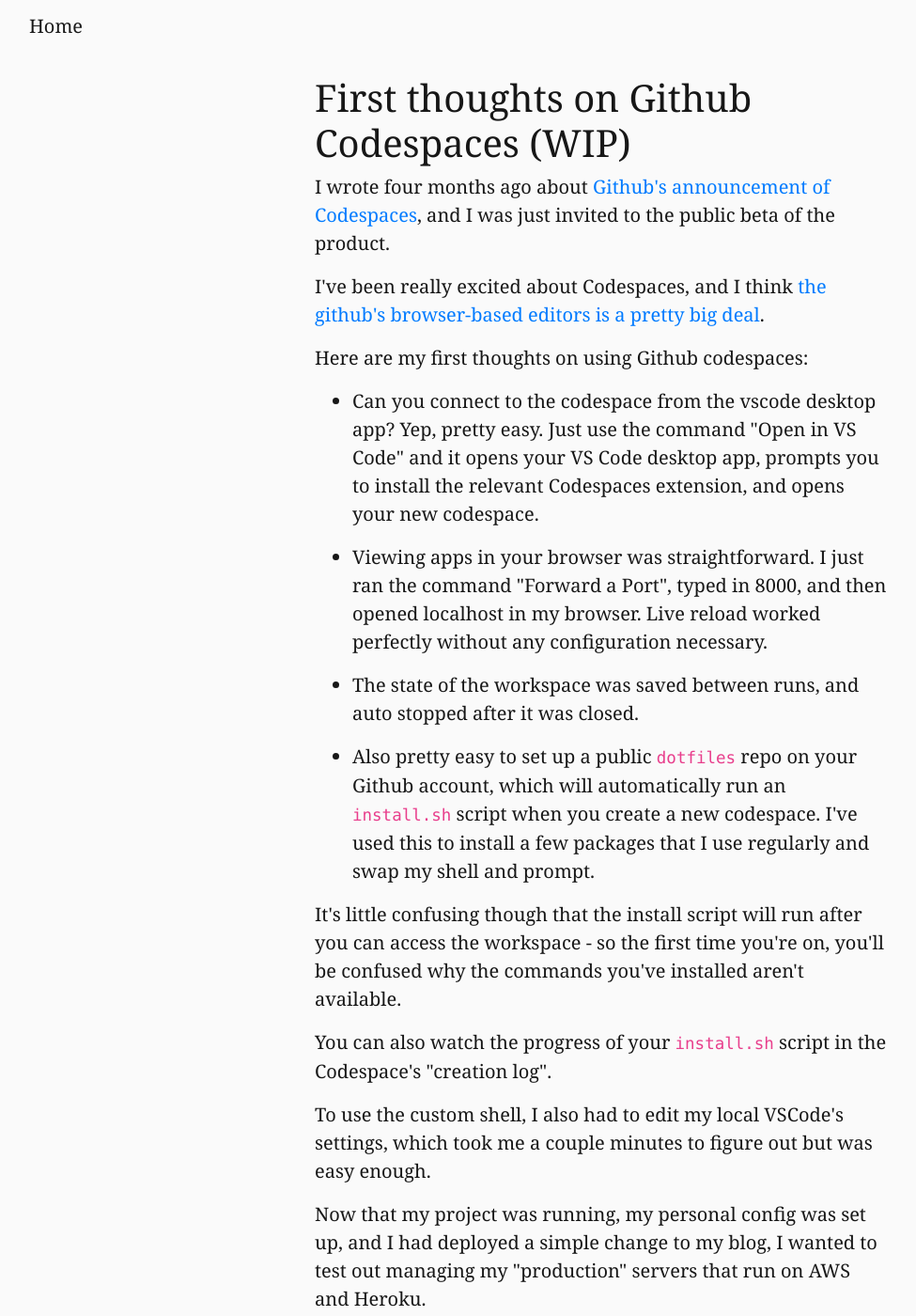
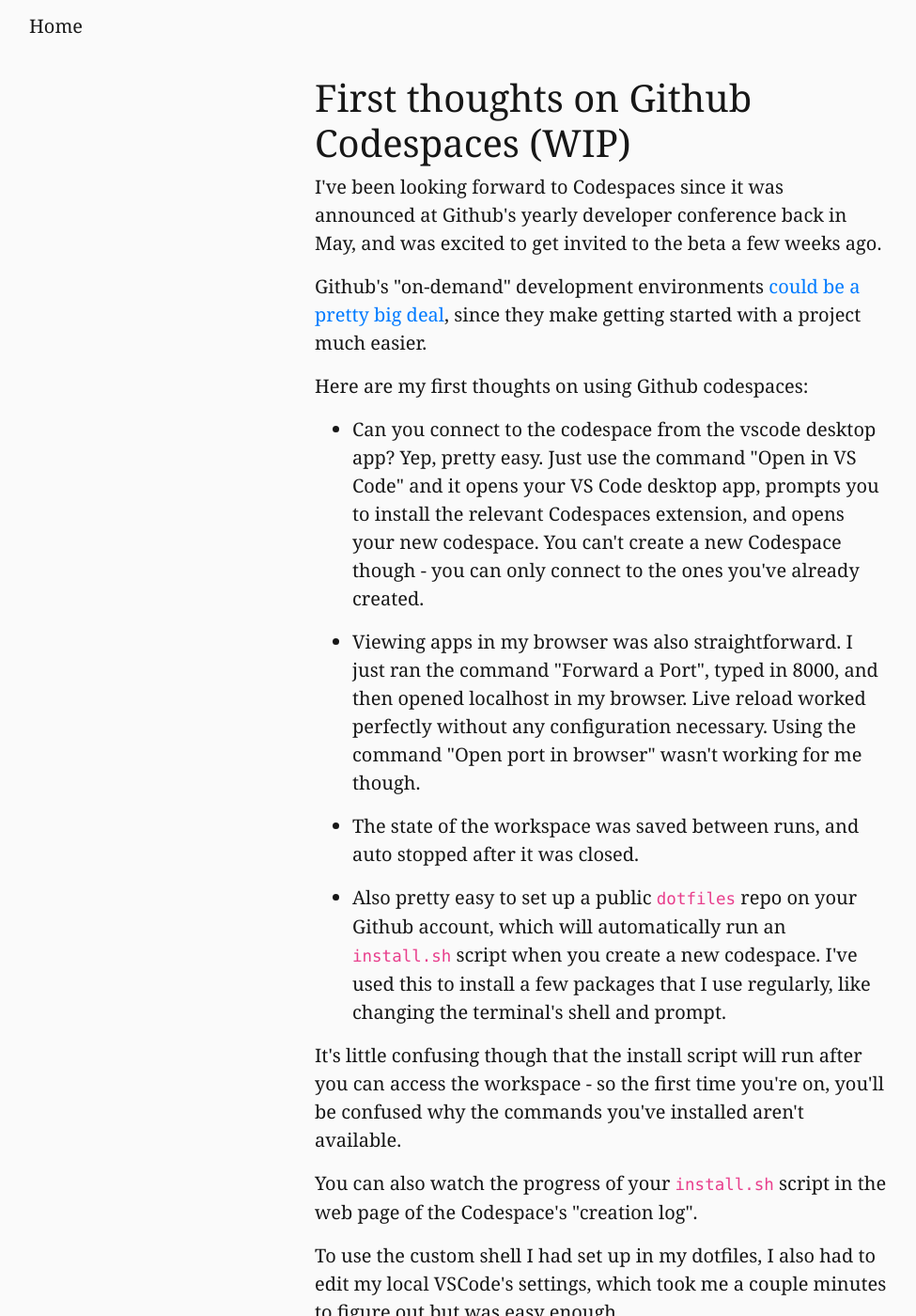
Before and after one commit to tjwaterman99/tjwaterman99, an MkDocs documentation site: the page built from docs/github-codespaces.md, in a window 1280 px wide and 1400 px high. Shown: the whole window at 94% size, without its empty margins (0-975 px from the left). Built offline with MkDocs 1.6.1, drawn with Linux system fonts in a browser that asks for light colours; nearby versions of some CDN libraries; some of the changed text lies outside the part shown.

Commit message:
Profile photo and some thoughts on codespaces

```diff
--- a/docs/github-codespaces.md
+++ b/docs/github-codespaces.md
@@ -1,24 +1,24 @@
 # First thoughts on Github Codespaces (WIP)
 
-I wrote four months ago about [Github's announcement of Codespaces](https://www.corbettanalytics.com/github-announces-codespaces-a-web-based-ide/), and I was just invited to the public beta of the product.
+I've been looking forward to Codespaces since it was announced at Github's yearly developer conference back in May, and was excited to get invited to the beta a few weeks ago.
 
-I've been really excited about Codespaces, and I think [the github's browser-based editors is a pretty big deal](https://blog.robenkleene.com/2020/09/21/the-era-of-visual-studio-code/).
+Github's "on-demand" development environments [could be a pretty big deal](https://blog.robenkleene.com/2020/09/21/the-era-of-visual-studio-code/), since they make getting started with a project much easier.
 
 Here are my first thoughts on using Github codespaces:
 
-- Can you connect to the codespace from the vscode desktop app? Yep, pretty easy. Just use the command "Open in VS Code" and it opens your VS Code desktop app, prompts you to install the relevant Codespaces extension, and opens your new codespace.
+- Can you connect to the codespace from the vscode desktop app? Yep, pretty easy. Just use the command "Open in VS Code" and it opens your VS Code desktop app, prompts you to install the relevant Codespaces extension, and opens your new codespace. You can't create a new Codespace though - you can only connect to the ones you've already created.
 
-- Viewing apps in your browser was straightforward. I just ran the command "Forward a Port", typed in 8000, and then opened localhost in my browser. Live reload worked perfectly without any configuration necessary.
+- Viewing apps in my browser was also straightforward. I just ran the command "Forward a Port", typed in 8000, and then opened localhost in my browser. Live reload worked perfectly without any configuration necessary. Using the command "Open port in browser" wasn't working for me though.
 
 - The state of the workspace was saved between runs, and auto stopped after it was closed.
 
-- Also pretty easy to set up a public `dotfiles` repo on your Github account, which will automatically run an `install.sh` script when you create a new codespace. I've used this to install a few packages that I use regularly and swap my shell and prompt.
+- Also pretty easy to set up a public `dotfiles` repo on your Github account, which will automatically run an `install.sh` script when you create a new codespace. I've used this to install a few packages that I use regularly, like changing the terminal's shell and prompt.
 
 It's little confusing though that the install script will run after you can access the workspace - so the first time you're on, you'll be confused why the commands you've installed aren't available.
 
-You can also watch the progress of your `install.sh` script in the Codespace's "creation log".
+You can also watch the progress of your `install.sh` script in the web page of the Codespace's "creation log".
 
-To use the custom shell, I also had to edit my local VSCode's settings, which took me a couple minutes to figure out but was easy enough.
+To use the custom shell I had set up in my dotfiles, I also had to edit my local VSCode's settings, which took me a couple minutes to figure out but was easy enough.
 
 Now that my project was running, my personal config was set up, and I had deployed a simple change to my blog, I wanted to test out managing my "production" servers that run on AWS and Heroku.
 
@@ -26,8 +26,6 @@ Now that my project was running, my personal config was set up, and I had deploy
 
 - It would be nice if Github added keyboard shortcuts for viewing your codespaces, the same way they have shortcuts for visiting your notifications tabs.
 
-- You can use VScode's command prompt to connect to existing codespaces.
-
 - I could find the pricing and here's how it compares to running my own dev server.
 
 - 64g of space available, not huge. I imagine they'll offer the option of more if you ever need it.
```
Also changed, not shown: docs/index.md (+0 -6 lines), docs/img/profile-v2.jpg (added).
